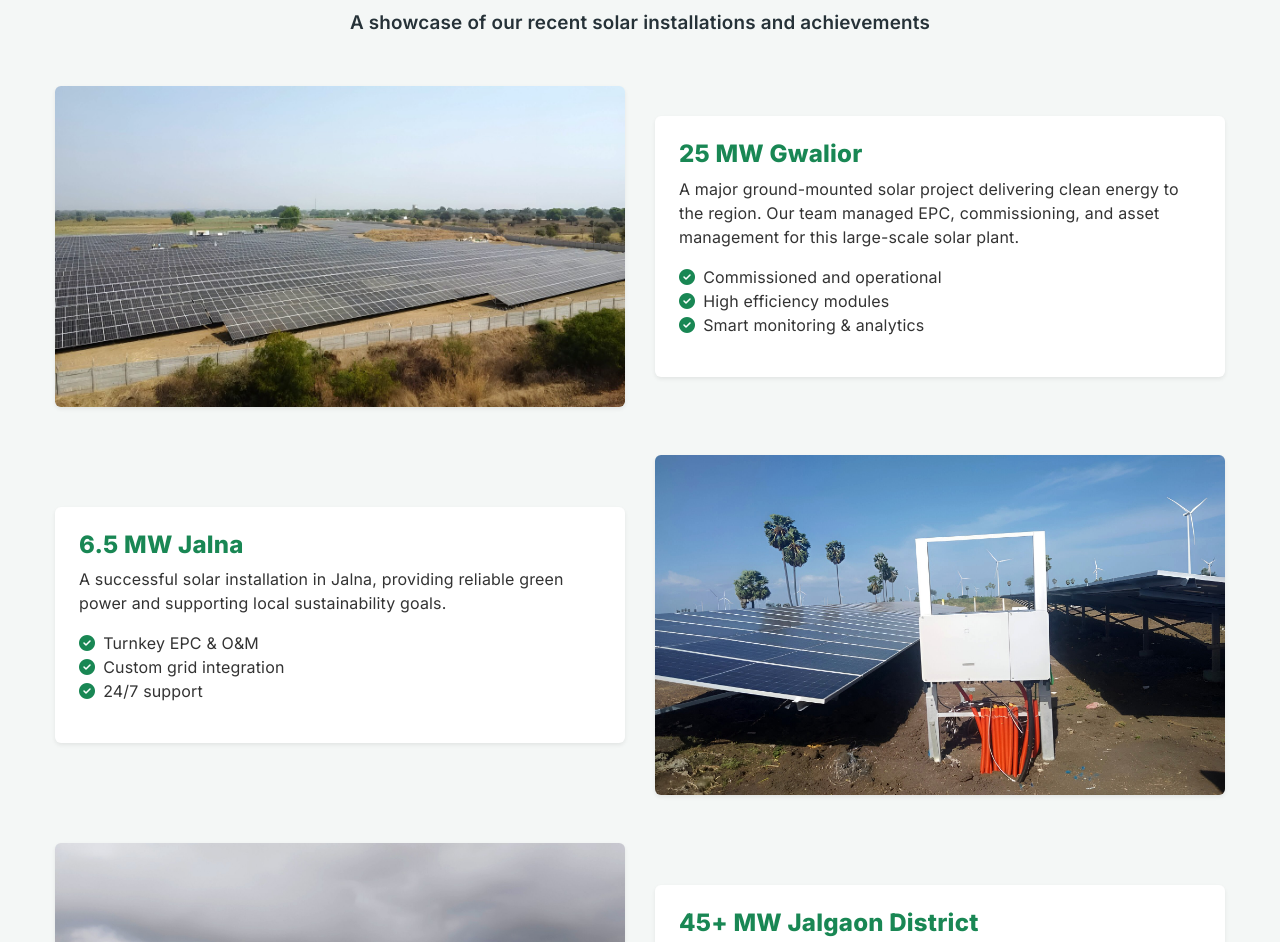
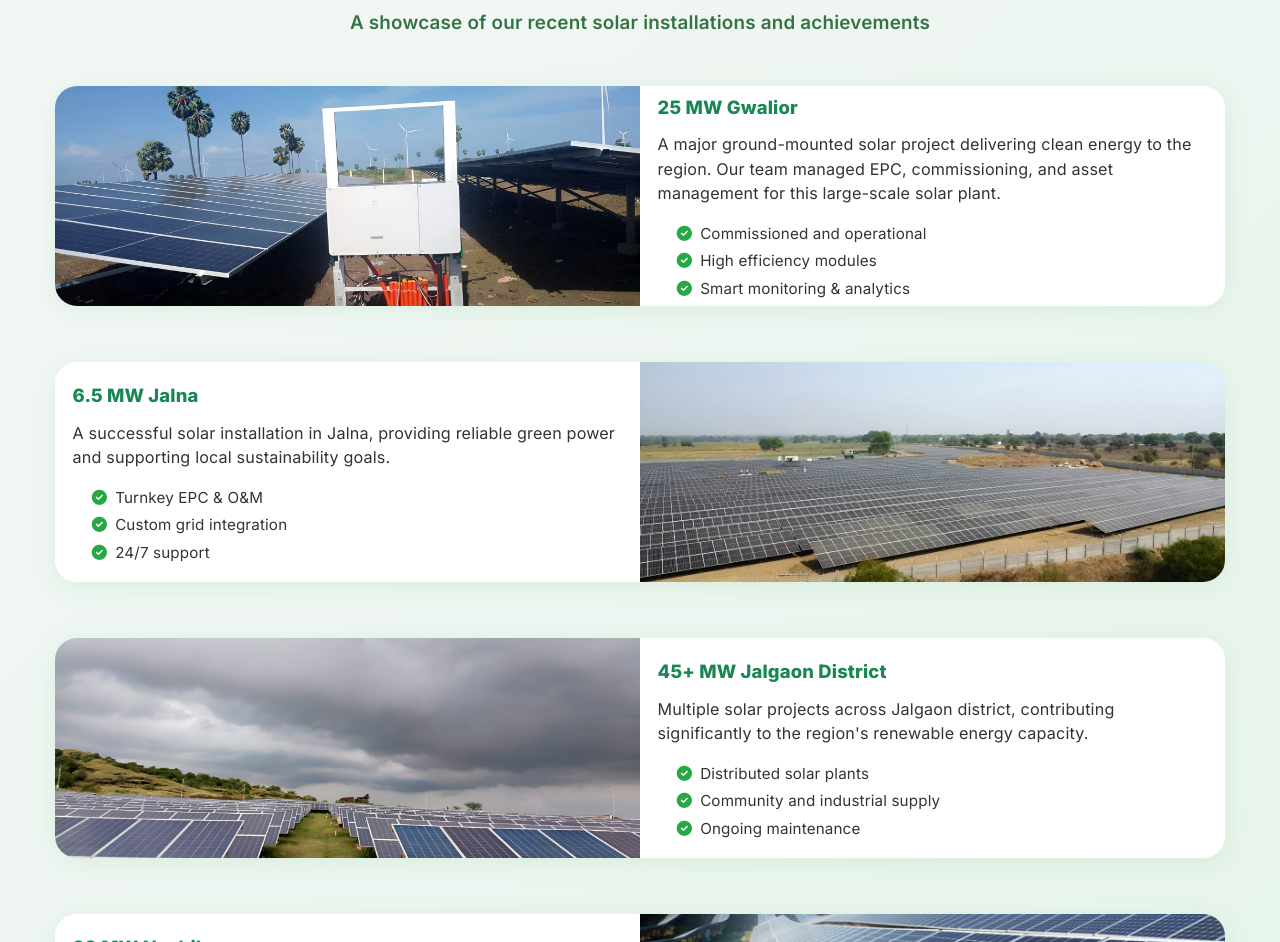
Before and after one commit to Tanisha1604/Swami-Green-Website, a plain HTML site: page projects.html in a window 1280 px wide. Shown: the part 196-1138 px from the top of the page. Drawn offline with nearby package versions, Linux system fonts and the light colour scheme.

Commit message:
changes in project section

```diff
--- a/projects.html
+++ b/projects.html
@@ -25,6 +25,147 @@
     }
     .brand-subtitle {
       font-weight: 500 !important;
+    }
+    #projects {
+      background: linear-gradient(135deg, #f4f7f6 0%, #e6f4ea 100%);
+      padding-top: 4rem;
+      padding-bottom: 4rem;
+    }
+    .section-title {
+      position: relative;
+      display: inline-block;
+      margin-bottom: 0.5rem;
+      font-size: 2.3rem;
+      color: #198754;
+      font-weight: 800;
+      letter-spacing: 0.01em;
+    }
+    .section-title::after {
+      content: '';
+      display: block;
+      width: 60px;
+      height: 4px;
+      background: linear-gradient(90deg, #28a745 0%, #43e97b 100%);
+      border-radius: 2px;
+      margin: 0.5rem auto 0 auto;
+      animation: underlineGrow 1.2s cubic-bezier(.4,0,.2,1);
+    }
+    @keyframes underlineGrow {
+      from { width: 0; opacity: 0.2; }
+      to { width: 60px; opacity: 1; }
+    }
+    .section-subtitle {
+      font-size: 1.18rem;
+      color: #155d27;
+      opacity: 0.85;
+      margin-bottom: 2.5rem;
+    }
+    .projects-alt-list {
+      display: flex;
+      flex-direction: column;
+      gap: 3.5rem;
+      max-width: 1200px;
+      margin: 0 auto;
+    }
+    .project-alt-row {
+      display: flex;
+      align-items: stretch;
+      min-height: 180px;
+      height: 220px;
+      background: #fff;
+      border-radius: 22px;
+      box-shadow: 0 4px 24px rgba(40,167,69,0.10);
+      overflow: hidden;
+      opacity: 0;
+      transform: translateY(60px);
+      transition: opacity 0.7s cubic-bezier(.4,0,.2,1), transform 0.7s cubic-bezier(.4,0,.2,1);
+    }
+    .project-alt-row.visible {
+      opacity: 1;
+      transform: translateY(0);
+    }
+    .project-alt-row.even {
+      flex-direction: row-reverse;
+    }
+    .project-alt-img, .project-alt-info {
+      flex: 1 1 50%;
+      min-width: 0;
+      display: flex;
+      align-items: stretch;
+      justify-content: stretch;
+      height: 100%;
+    }
+    .project-alt-img {
+      background: #e6f4ea;
+      overflow: hidden;
+      position: relative;
+    }
+    .project-alt-img img {
+      width: 100%;
+      height: 100%;
+      object-fit: cover;
+      transition: transform 0.5s cubic-bezier(.4,0,.2,1);
+    }
+    .project-alt-row:hover .project-alt-img img {
+      transform: scale(1.045);
+    }
+    .project-alt-info {
+      flex-direction: column;
+      justify-content: center;
+      padding: 1.5rem 1.1rem 1.1rem 1.1rem;
+      background: #fff;
+    }
+    .project-alt-title {
+      color: #198754;
+      font-size: 1.15rem;
+      font-weight: 800;
+      margin-bottom: 0.7rem;
+    }
+    .project-alt-desc {
+      font-size: 1.01rem;
+      color: #333;
+      margin-bottom: 1.1rem;
+    }
+    .project-alt-list {
+      padding-left: 1.2rem;
+      margin-bottom: 0.5rem;
+    }
+    .project-alt-list li {
+      margin-bottom: 0.3rem;
+      font-size: 0.95rem;
+      color: #333;
+    }
+    .project-alt-list .fa-check-circle {
+      color: #28a745;
+    }
+    @media (max-width: 991.98px) {
+      .project-alt-row, .project-alt-row.even {
+        flex-direction: column;
+        min-height: unset;
+        height: unset;
+      }
+      .project-alt-img, .project-alt-info {
+        height: auto;
+        min-height: unset;
+      }
+      .project-alt-img img {
+        min-height: 120px;
+        max-height: 180px;
+      }
+      .project-alt-info {
+        padding: 1rem 0.7rem 0.7rem 0.7rem;
+      }
+    }
+    @media (max-width: 600px) {
+      .section-title {
+        font-size: 1.5rem;
+      }
+      .project-alt-title {
+        font-size: 1.08rem;
+      }
+      .project-alt-info {
+        padding: 0.9rem 0.5rem 0.5rem 0.5rem;
+      }
     }
   </style>
 </head>
@@ -75,73 +216,64 @@
 </nav>
 
 <!-- Projects Section (Alternating Row Layout) -->
-<section id="projects" style="background:#f4f7f6; padding-top:4rem; padding-bottom:4rem;">
+<section id="projects">
   <div class="container">
     <h2 class="section-title text-center mb-4">Our Projects</h2>
     <p class="section-subtitle text-center mb-5">A showcase of our recent solar installations and achievements</p>
-    <div class="row align-items-center mb-5">
-      <div class="col-md-6 mb-4 mb-md-0">
-        <img src="images/project1.jpg" alt="25 MW Gwalior" class="img-fluid rounded shadow-sm w-100" style="max-height:340px; object-fit:cover;">
-      </div>
-      <div class="col-md-6">
-        <div class="p-4 bg-white rounded shadow-sm h-100 d-flex flex-column justify-content-center">
-          <h4 class="mb-2 text-success">25 MW Gwalior</h4>
-          <p class="mb-3">A major ground-mounted solar project delivering clean energy to the region. Our team managed EPC, commissioning, and asset management for this large-scale solar plant.</p>
-          <ul class="list-unstyled mb-3">
-            <li><i class="fas fa-check-circle text-success me-2"></i>Commissioned and operational</li>
-            <li><i class="fas fa-check-circle text-success me-2"></i>High efficiency modules</li>
-            <li><i class="fas fa-check-circle text-success me-2"></i>Smart monitoring & analytics</li>
+    <div class="projects-alt-list">
+      <div class="project-alt-row">
+        <div class="project-alt-img">
+          <img src="images/project2.jpg" alt="25 MW Gwalior">
+        </div>
+        <div class="project-alt-info">
+          <div class="project-alt-title">25 MW Gwalior</div>
+          <div class="project-alt-desc">A major ground-mounted solar project delivering clean energy to the region. Our team managed EPC, commissioning, and asset management for this large-scale solar plant.</div>
+          <ul class="project-alt-list list-unstyled mb-0">
+            <li><i class="fas fa-check-circle me-2"></i>Commissioned and operational</li>
+            <li><i class="fas fa-check-circle me-2"></i>High efficiency modules</li>
+            <li><i class="fas fa-check-circle me-2"></i>Smart monitoring & analytics</li>
           </ul>
         </div>
       </div>
-    </div>
-    <div class="row align-items-center flex-md-row-reverse mb-5">
-      <div class="col-md-6 mb-4 mb-md-0">
-        <img src="images/project2.jpg" alt="6.5 MW Jalna" class="img-fluid rounded shadow-sm w-100" style="max-height:340px; object-fit:cover;">
-      </div>
-      <div class="col-md-6">
-        <div class="p-4 bg-white rounded shadow-sm h-100 d-flex flex-column justify-content-center">
-          <h4 class="mb-2 text-success">6.5 MW Jalna</h4>
-          <p class="mb-3">A successful solar installation in Jalna, providing reliable green power and supporting local sustainability goals.</p>
-          <ul class="list-unstyled mb-3">
-            <li><i class="fas fa-check-circle text-success me-2"></i>Turnkey EPC & O&M</li>
-            <li><i class="fas fa-check-circle text-success me-2"></i>Custom grid integration</li>
-            <li><i class="fas fa-check-circle text-success me-2"></i>24/7 support</li>
+      <div class="project-alt-row even">
+        <div class="project-alt-img">
+          <img src="images/project1.jpg" alt="6.5 MW Jalna">
+        </div>
+        <div class="project-alt-info">
+          <div class="project-alt-title">6.5 MW Jalna</div>
+          <div class="project-alt-desc">A successful solar installation in Jalna, providing reliable green power and supporting local sustainability goals.</div>
+          <ul class="project-alt-list list-unstyled mb-0">
+            <li><i class="fas fa-check-circle me-2"></i>Turnkey EPC & O&M</li>
+            <li><i class="fas fa-check-circle me-2"></i>Custom grid integration</li>
+            <li><i class="fas fa-check-circle me-2"></i>24/7 support</li>
           </ul>
         </div>
       </div>
-    </div>
-    <div class="row align-items-center mb-5">
-      <div class="col-md-6 mb-4 mb-md-0">
-        <img src="images/project3.jpg" alt="45+ MW Jalgaon District" class="img-fluid rounded shadow-sm w-100" style="max-height:340px; object-fit:cover;">
-      </div>
-      <div class="col-md-6">
-        <div class="p-4 bg-white rounded shadow-sm h-100 d-flex flex-column justify-content-center">
-          <h4 class="mb-2 text-success">45+ MW Jalgaon District</h4>
-          <p class="mb-3">Multiple solar projects across Jalgaon district, contributing significantly to the region's renewable energy capacity.</p>
-          <ul class="list-unstyled mb-3">
-            <li><i class="fas fa-check-circle text-success me-2"></i>Distributed solar plants</li>
-            <li><i class="fas fa-check-circle text-success me-2"></i>Community and industrial supply</li>
-            <li><i class="fas fa-check-circle text-success me-2"></i>Ongoing maintenance</li>
+      <div class="project-alt-row">
+        <div class="project-alt-img">
+          <img src="images/project3.jpg" alt="45+ MW Jalgaon District">
+        </div>
+        <div class="project-alt-info">
+          <div class="project-alt-title">45+ MW Jalgaon District</div>
+          <div class="project-alt-desc">Multiple solar projects across Jalgaon district, contributing significantly to the region's renewable energy capacity.</div>
+          <ul class="project-alt-list list-unstyled mb-0">
+            <li><i class="fas fa-check-circle me-2"></i>Distributed solar plants</li>
+            <li><i class="fas fa-check-circle me-2"></i>Community and industrial supply</li>
+            <li><i class="fas fa-check-circle me-2"></i>Ongoing maintenance</li>
           </ul>
         </div>
       </div>
-    </div>
-    <div class="row align-items-center flex-md-row-reverse mb-5">
-      <div class="col-md-6 mb-4 mb-md-0">
-        <!-- BACKUP ORIGINAL 4TH PROJECT IMAGE:
-<img src="images/project1.jpg" alt="39 MW Nashik" class="img-fluid rounded shadow-sm w-100" style="max-height:340px; object-fit:cover;">
--->
-<img src="images/project4.jpg" alt="39 MW Nashik" class="img-fluid rounded shadow-sm w-100" style="max-height:340px; object-fit:cover;">
-      </div>
-      <div class="col-md-6">
-        <div class="p-4 bg-white rounded shadow-sm h-100 d-flex flex-column justify-content-center">
-          <h4 class="mb-2 text-success">39 MW Nashik</h4>
-          <p class="mb-3">A large-scale solar project in Nashik, supporting the city's clean energy transition and reducing carbon emissions.</p>
-          <ul class="list-unstyled mb-3">
-            <li><i class="fas fa-check-circle text-success me-2"></i>Advanced technology</li>
-            <li><i class="fas fa-check-circle text-success me-2"></i>Robust grid connection</li>
-            <li><i class="fas fa-check-circle text-success me-2"></i>Long-term asset management</li>
+      <div class="project-alt-row even">
+        <div class="project-alt-img">
+          <img src="images/project4.jpg" alt="39 MW Nashik">
+        </div>
+        <div class="project-alt-info">
+          <div class="project-alt-title">39 MW Nashik</div>
+          <div class="project-alt-desc">A large-scale solar project in Nashik, supporting the city's clean energy transition and reducing carbon emissions.</div>
+          <ul class="project-alt-list list-unstyled mb-0">
+            <li><i class="fas fa-check-circle me-2"></i>Advanced technology</li>
+            <li><i class="fas fa-check-circle me-2"></i>Robust grid connection</li>
+            <li><i class="fas fa-check-circle me-2"></i>Long-term asset management</li>
           </ul>
         </div>
       </div>
@@ -214,5 +346,31 @@ navLinks.forEach(link => {
   }
 });
 </script>
+<script>
+// Simple fade-in animation for timeline steps on scroll
+const steps = document.querySelectorAll('.timeline-step');
+const observer = new window.IntersectionObserver((entries) => {
+  entries.forEach(entry => {
+    if (entry.isIntersecting) {
+      entry.target.classList.add('visible');
+      observer.unobserve(entry.target);
+    }
+  });
+}, { threshold: 0.15 });
+steps.forEach(step => observer.observe(step));
+</script>
+<script>
+// Fade-in/slide animation for alternating project rows
+const altRows = document.querySelectorAll('.project-alt-row');
+const altObserver = new window.IntersectionObserver((entries) => {
+  entries.forEach(entry => {
+    if (entry.isIntersecting) {
+      entry.target.classList.add('visible');
+      altObserver.unobserve(entry.target);
+    }
+  });
+}, { threshold: 0.15 });
+altRows.forEach(row => altObserver.observe(row));
+</script>
 </body>
 </html>
```
